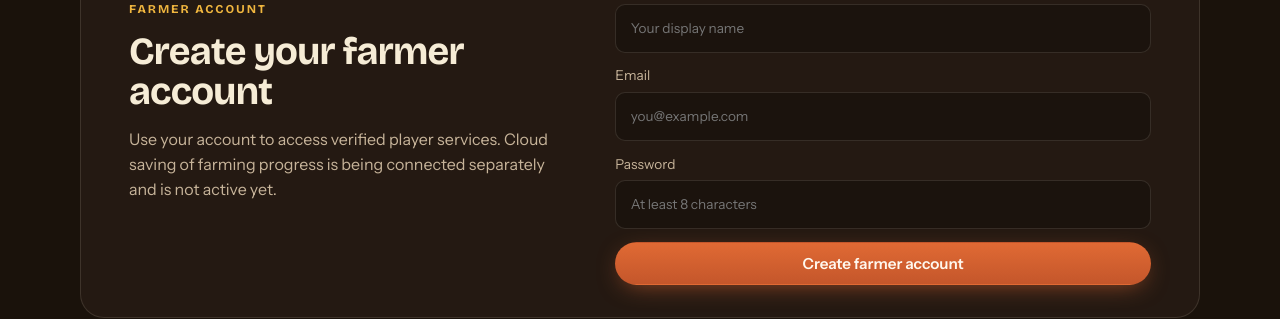
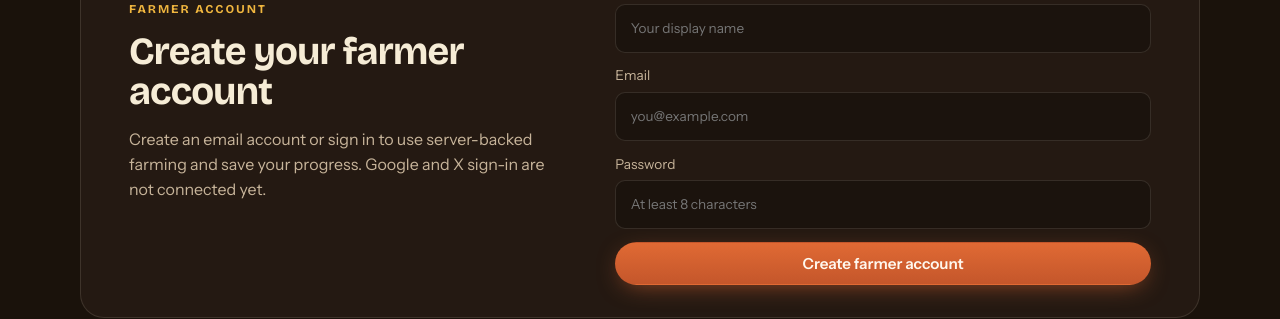
Before and after one commit to Khadija1346/3d-web3-farming-game, a React (Vite) app: page / in a window 1280 px wide. Shown: the part 900-1219 px from the top of the page. Built offline with nearby package versions, Linux system fonts and the light colour scheme; no server answers.

Commit message:
Correct integration readiness copy

```diff
--- a/src/components/AccountPanel.tsx
+++ b/src/components/AccountPanel.tsx
@@ -34,7 +34,7 @@ export default function AccountPanel() {
       <div className="account-copy">
         <p className="eyebrow">Farmer account</p>
         <h2>{user ? 'Welcome back, farmer' : 'Create your farmer account'}</h2>
-        <p className="muted">Use your account to access verified player services. Cloud saving of farming progress is being connected separately and is not active yet.</p>
+        <p className="muted">Create an email account or sign in to use server-backed farming and save your progress. Google and X sign-in are not connected yet.</p>
       </div>
       {user ? (
         <div className="account-signed">
```
